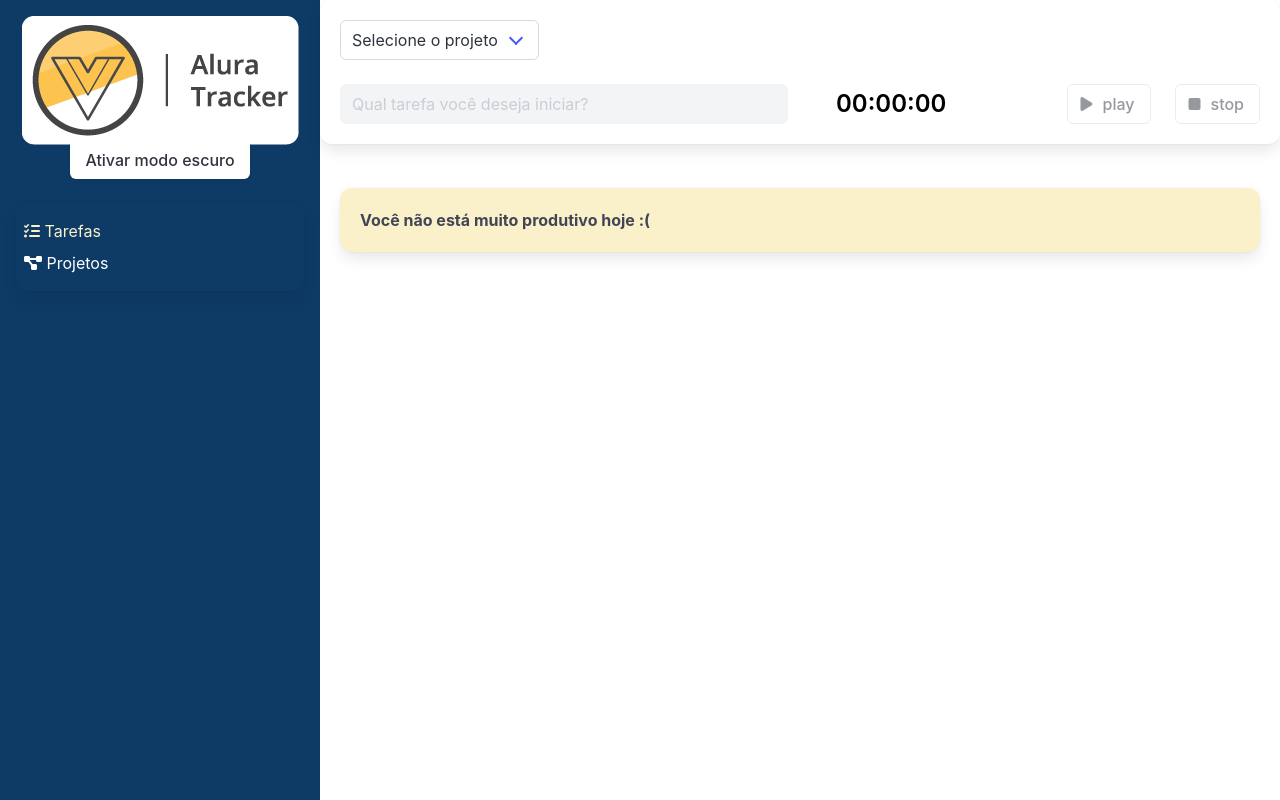
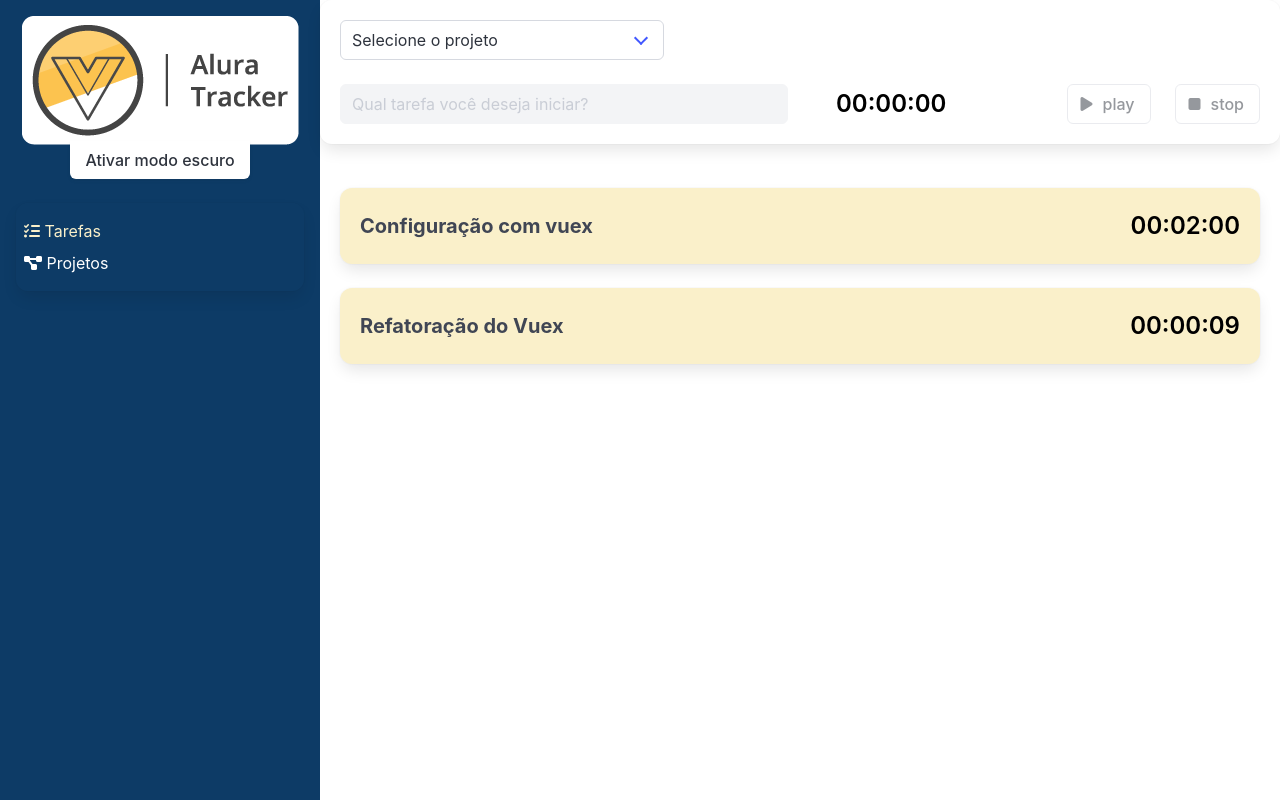
Before and after one commit to marcionavarro/aluravue, a Vue app in the folder alura-tracker/: page / in a window 1280 px wide. Built offline with nearby package versions, Linux system fonts and the light colour scheme; data requests are answered from the project's data file.

Commit message:
alura-tracker - Organizando a store

```diff
--- a/alura-tracker/db.json
+++ b/alura-tracker/db.json
@@ -8,5 +8,25 @@
       "id": 2,
       "nome": "Vuex  - Estudando e implementando"
     }
+  ],
+  "tarefas": [
+    {
+      "id": 1,
+      "duracaoEmSegundos": 120,
+      "descricao": "Configuração com vuex",
+      "projeto": {
+        "id": 1,
+        "nome": "Nova Tarefa"
+      }
+    },
+    {
+      "duracaoEmSegundos": 9,
+      "descricao": "Refatoração do Vuex",
+      "projeto": {
+        "id": 2,
+        "nome": "Vuex  - Estudando e implementando"
+      },
+      "id": 2
+    }
   ]
 }
--- a/alura-tracker/src/components/Formulario.vue
+++ b/alura-tracker/src/components/Formulario.vue
@@ -75,8 +75,9 @@ export default defineComponent({
     checarDescricao() {
       this.descricaoInvalida = this.descricao.length <= 5;
     },
-    checaProjeto(event: any) {
-      return event.target.value
+    checaProjeto(event: Event): boolean {
+      const input = event.target as HTMLInputElement | null;
+      return input?.value
         ? (this.projetoInvalido = false)
         : (this.projetoInvalido = true);
     },
@@ -84,7 +85,7 @@ export default defineComponent({
   setup() {
     const store = useStore(key);
     return {
-      projetos: computed(() => store.state.projetos),
+      projetos: computed(() => store.state.projeto.projetos),
     };
   },
 });
--- a/alura-tracker/src/components/Tarefa.vue
+++ b/alura-tracker/src/components/Tarefa.vue
@@ -1,11 +1,14 @@
 <template>
   <Box>
-    <div class="columns is-mobile">
+    <div
+      class="columns is-mobile clicavel"
+      @click="tarefaClicada"
+    >
       <div class="column is-size-7-mobile is-size-5-widescreen is-align-content-center">
         {{ tarefa.descricao }}
       </div>
       <div class="column is-size-7-mobile is-size-5-widescreen is-align-content-center">
-        {{ tarefa.projeto?.nome }}
+        {{ tarefa.projeto[0]?.nome }}
       </div>
       <div class="column is-align-content-center">
         <Cronometro :tempoEmSegundos="tarefa.duracaoEmSegundos" />
@@ -22,6 +25,7 @@ import Box from "./Box.vue";
 
 export default defineComponent({
   name: "Tarefa",
+  emits: ["aoTarefaClicada"],
   components: {
     Cronometro,
     Box,
@@ -32,5 +36,16 @@ export default defineComponent({
       required: true,
     },
   },
+  methods: {
+    tarefaClicada(): void {
+      this.$emit("aoTarefaClicada", this.tarefa);
+    },
+  },
 });
 </script>
+
+<style scoped>
+.clicavel {
+  cursor: pointer;
+}
+</style>
--- a/alura-tracker/src/interfaces/ITarefa.ts
+++ b/alura-tracker/src/interfaces/ITarefa.ts
@@ -1,6 +1,7 @@
 import IProjeto from './IProjeto';
 
 export default interface ITarefa {
+  id: number;
   duracaoEmSegundos: number;
   descricao: string;
   projeto: IProjeto[];
--- a/alura-tracker/src/store/index.ts
+++ b/alura-tracker/src/store/index.ts
@@ -1,41 +1,25 @@
 import { InjectionKey } from 'vue'
 import { createStore, Store, useStore as vuexUseStore } from "vuex";
-import IProjeto from "@/interfaces/IProjeto"
-import { ADICIONA_PROJETO, ALTERA_PROJETO, DEFINIR_PROJETOS, EXCLUIR_PROJETO, NOTIFICAR } from "@/store/tipo-mutacoes";
+import { NOTIFICAR } from "@/store/tipo-mutacoes";
 import { INotificacao } from '@/interfaces/INotificacao';
-import { ALTERAR_PROJETO, CADASTRAR_PROJETO, OBTER_PROJETOS, REMOVER_PROJETO } from './tipo-acoes';
-import http from '@/http/index';
+import { EstadoProjeto, projeto } from './modulos/projeto';
+import { EstadoTarefa, tarefa } from './modulos/tarefa';
 
-interface Estado {
-    projetos: IProjeto[]
-    notificacoes: INotificacao[]
+export interface Estado {
+    projeto: EstadoProjeto;
+    tarefa: EstadoTarefa;
+    notificacoes: INotificacao[];
 }
 
 export const key: InjectionKey<Store<Estado>> = Symbol()
 
 export const store = createStore<Estado>({
     state: {
-        projetos: [],
+        projeto: { projetos: [] },
+        tarefa: { tarefas: [] },
         notificacoes: []
     },
     mutations: {
-        [ADICIONA_PROJETO](state, nomdeDoProjeto: string) {
-            const projeto = {
-                id: new Date().toISOString(),
-                nome: nomdeDoProjeto
-            } as IProjeto
-            state.projetos.push(projeto)
-        },
-        [ALTERA_PROJETO](state, projeto: IProjeto) {
-            const index = state.projetos.findIndex(proj => proj.id === projeto.id)
-            state.projetos[index] = projeto;
-        },
-        [EXCLUIR_PROJETO](state, id: string) {
-            state.projetos = state.projetos.filter(proj => proj.id !== id)
-        },
-        [DEFINIR_PROJETOS](state, projetos: IProjeto[]) {
-            state.projetos = projetos
-        },
         [NOTIFICAR](state, novaNotificacao: INotificacao) {
             novaNotificacao.id = new Date().getTime()
             state.notificacoes.push(novaNotificacao)
@@ -45,23 +29,10 @@ export const store = createStore<Estado>({
             }, 3000)
         }
     },
-    actions: {
-        [OBTER_PROJETOS]({ commit }) {
-            http.get('projetos')
-                .then(resposta => commit(DEFINIR_PROJETOS, resposta.data))
-        },
-        [CADASTRAR_PROJETO](contexto, nomeDoProjeto: string) {
-            return http.post('/projetos', {
-                nome: nomeDoProjeto
-            })
-        },
-        [ALTERAR_PROJETO](contexto, projeto: IProjeto) {
-            return http.put(`/projetos/${projeto.id}`, projeto)
-        },
-        [REMOVER_PROJETO]({ commit }, id: string) {
-            return http.delete(`/projetos/${id}`)
-                .then(() => commit(EXCLUIR_PROJETO, id))
-        }
+    actions: {},
+    modules: {
+        projeto,
+        tarefa
     }
 })
 
--- /dev/null
+++ b/alura-tracker/src/store/modulos/projeto/index.ts
@@ -0,0 +1,50 @@
+import http from '@/http/index';
+import IProjeto from '@/interfaces/IProjeto';
+import { Estado } from '@/store';
+import { ALTERAR_PROJETO, CADASTRAR_PROJETO, OBTER_PROJETOS, REMOVER_PROJETO } from '@/store/tipo-acoes';
+import { ADICIONA_PROJETO, ALTERA_PROJETO, DEFINIR_PROJETOS, EXCLUIR_PROJETO } from '@/store/tipo-mutacoes';
+import { Module } from 'vuex';
+
+export interface EstadoProjeto {
+  projetos: IProjeto[]
+}
+
+export const projeto: Module<EstadoProjeto, Estado> = {
+  mutations: {
+    [ADICIONA_PROJETO](state, nomdeDoProjeto: string) {
+      const projeto = {
+        id: new Date().toISOString(),
+        nome: nomdeDoProjeto
+      } as IProjeto
+      state.projetos.push(projeto)
+    },
+    [ALTERA_PROJETO](state, projeto: IProjeto) {
+      const index = state.projetos.findIndex(proj => proj.id === projeto.id)
+      state.projetos[index] = projeto;
+    },
+    [EXCLUIR_PROJETO](state, id: string) {
+      state.projetos = state.projetos.filter(proj => proj.id !== id)
+    },
+    [DEFINIR_PROJETOS](state, projetos: IProjeto[]) {
+      state.projetos = projetos
+    },
+  },
+  actions: {
+    [OBTER_PROJETOS]({ commit }) {
+      http.get('projetos')
+        .then(resposta => commit(DEFINIR_PROJETOS, resposta.data))
+    },
+    [CADASTRAR_PROJETO](contexto, nomeDoProjeto: string) {
+      return http.post('/projetos', {
+        nome: nomeDoProjeto
+      })
+    },
+    [ALTERAR_PROJETO](contexto, projeto: IProjeto) {
+      return http.put(`/projetos/${projeto.id}`, projeto)
+    },
+    [REMOVER_PROJETO]({ commit }, id: string) {
+      return http.delete(`/projetos/${id}`)
+        .then(() => commit(EXCLUIR_PROJETO, id))
+    },
+  }
+}
--- /dev/null
+++ b/alura-tracker/src/store/modulos/tarefa/index.ts
@@ -0,0 +1,46 @@
+import http from '@/http/index';
+import ITarefa from "@/interfaces/ITarefa";
+import { Estado } from "@/store";
+import { ALTERAR_TAREFA, CADASTRAR_TAREFA, OBTER_TAREFAS, REMOVER_TAREFA } from "@/store/tipo-acoes";
+import { ADICIONA_TAREFA, ALTERA_TAREFA, DEFINIR_TAREFAS, EXCLUIR_TAREFA } from "@/store/tipo-mutacoes";
+import { Module } from "vuex";
+
+export interface EstadoTarefa {
+  tarefas: ITarefa[]
+}
+
+export const tarefa: Module<EstadoTarefa, Estado> = {
+  mutations: {
+    [DEFINIR_TAREFAS](state, tarefas: ITarefa[]) {
+      state.tarefas = tarefas
+    },
+    [ADICIONA_TAREFA](state, tarefa: ITarefa) {
+      state.tarefas.push(tarefa)
+    },
+    [ALTERA_TAREFA](state, tarefa: ITarefa) {
+      const index = state.tarefas.findIndex(t => t.id == tarefa.id)
+      state.tarefas[index] = tarefa;
+    },
+    [EXCLUIR_TAREFA](state, id: number) {
+      state.tarefas = state.tarefas.filter(t => t.id !== id)
+    },
+  },
+  actions: {
+    [OBTER_TAREFAS]({ commit }) {
+      http.get('tarefas')
+        .then(resposta => commit(DEFINIR_TAREFAS, resposta.data))
+    },
+    [CADASTRAR_TAREFA]({ commit }, tarefa: ITarefa) {
+      return http.post('/tarefas', tarefa)
+        .then(resposta => commit(ADICIONA_TAREFA, resposta.data))
+    },
+    [ALTERAR_TAREFA]({ commit }, tarefa: ITarefa) {
+      return http.put(`/tarefas/${tarefa.id}`, tarefa)
+        .then(() => commit(ALTERAR_TAREFA, tarefa))
+    },
+    [REMOVER_TAREFA]({ commit }, id: string) {
+      return http.delete(`/tarefas/${id}`)
+        .then(() => commit(EXCLUIR_TAREFA, id))
+    },
+  },
+}
--- a/alura-tracker/src/store/tipo-acoes.ts
+++ b/alura-tracker/src/store/tipo-acoes.ts
@@ -2,3 +2,8 @@ export const OBTER_PROJETOS = "OBTER_PROJETOS"
 export const CADASTRAR_PROJETO = "CADASTRAR_PROJETO"
 export const ALTERAR_PROJETO = "ALTERAR_PROJETO"
 export const REMOVER_PROJETO = "REMOVER_PROJETO"
+
+export const OBTER_TAREFAS = "OBTER_TAREFAS"
+export const CADASTRAR_TAREFA = "CADASTRAR_TAREFA"
+export const ALTERAR_TAREFA = "ALTERAR_TAREFA"
+export const REMOVER_TAREFA = "REMOVER_TAREFA"
--- a/alura-tracker/src/store/tipo-mutacoes.ts
+++ b/alura-tracker/src/store/tipo-mutacoes.ts
@@ -4,3 +4,8 @@ export const EXCLUIR_PROJETO = 'EXCLUIR_PROJETO'
 export const DEFINIR_PROJETOS = 'DEFINIR_PROJETOS'
 
 export const NOTIFICAR = 'NOTIFICAR'
+
+export const DEFINIR_TAREFAS = 'DEFINIR_TAREFAS'
+export const ADICIONA_TAREFA = 'ADICIONA_TAREFA'
+export const ALTERA_TAREFA = 'ALTERA_TAREFA'
+export const EXCLUIR_TAREFA = 'EXCLUIR_TAREFA'
--- a/alura-tracker/src/views/Projetos/Formulario.vue
+++ b/alura-tracker/src/views/Projetos/Formulario.vue
@@ -52,7 +52,7 @@ export default defineComponent({
   },
   mounted() {
     if (this.id) {
-      const projeto = this.store.state.projetos.find(
+      const projeto = this.store.state.projeto.projetos.find(
         (proj) => proj.id == this.id
       );
       this.nomeDoProjeto = projeto?.nome || "";
@@ -108,7 +108,7 @@ export default defineComponent({
       this.projetoInvalido = this.nomeDoProjeto.length <= 5;
     },
     existeNomeDoProjeto() {
-      return this.store.state.projetos.filter(
+      return this.store.state.projeto.projetos.filter(
         (p) => p.nome === this.nomeDoProjeto
       );
     },
--- a/alura-tracker/src/views/Projetos/Lista.vue
+++ b/alura-tracker/src/views/Projetos/Lista.vue
@@ -63,7 +63,7 @@ export default defineComponent({
     const store = useStore();
     store.dispatch(OBTER_PROJETOS);
     return {
-      projetos: computed(() => store.state.projetos),
+      projetos: computed(() => store.state.projeto.projetos),
       store,
     };
   },
--- a/alura-tracker/src/views/Tarefas.vue
+++ b/alura-tracker/src/views/Tarefas.vue
@@ -5,19 +5,83 @@
       v-for="(tarefa, index) in tarefas"
       :key="index"
       :tarefa="tarefa"
+      @aoTarefaClicada="selecionarTarefa"
     />
     <Box v-if="listaEstaVazia">
       Você não está muito produtivo hoje :(
     </Box>
   </div>
+  <div
+    v-if="tarefaSelecionada"
+    class="modal"
+    :class="{ 'is-active': tarefaSelecionada }"
+  >
+    <div class="modal-background"></div>
+    <div class="modal-card">
+      <header class="modal-card-head">
+        <p class="modal-card-title">Editando uma tarefa</p>
+        <button
+          v-if="!checarTarefaSelecionada"
+          class="delete"
+          aria-label="close"
+          @click="fecharModal"
+        ></button>
+      </header>
+      <section class="modal-card-body">
+        <div class="field">
+          <label
+            for="descricaoDaTarefa"
+            class="label"
+          >
+            Descrição
+          </label>
+          <input
+            type="text"
+            class="input"
+            id="descricaoDaTarefaSelecionada"
+            v-model="tarefaSelecionada.descricao"
+          />
+        </div>
+      </section>
+      <footer class="modal-card-foot is-flex is-justify-content-space-between">
+        <div>
+          <button
+            @click="alterarTarefa"
+            class="button is-success mr-5"
+            :disabled="checarTarefaSelecionada"
+          >Salvar alterações</button>
+          <button
+            v-if="!checarTarefaSelecionada"
+            @click="fecharModal"
+            class="button"
+          >Cancelar</button>
+        </div>
+        <div>
+          <button
+            @click="deletarTarefa(tarefaSelecionada.id)"
+            class="button is-danger"
+          >Deletar Tarefa</button>
+        </div>
+
+      </footer>
+    </div>
+  </div>
 </template>
 
 <script lang="ts">
-import { defineComponent } from "vue";
+import { computed, defineComponent } from "vue";
 import ITarefa from "./../interfaces/ITarefa";
 import Formulario from "./../components/Formulario.vue";
 import Tarefa from "./../components/Tarefa.vue";
 import Box from "./../components/Box.vue";
+import { useStore } from "@/store";
+import {
+  ALTERAR_TAREFA,
+  CADASTRAR_TAREFA,
+  OBTER_PROJETOS,
+  OBTER_TAREFAS,
+  REMOVER_TAREFA,
+} from "@/store/tipo-acoes";
 
 export default defineComponent({
   name: "App",
@@ -28,18 +92,45 @@ export default defineComponent({
   },
   data() {
     return {
-      tarefas: [] as ITarefa[],
+      tarefaSelecionada: null as ITarefa | null,
     };
   },
   computed: {
     listaEstaVazia(): boolean {
-      return this.tarefas.length === 0;
+      return this.tarefas && this.tarefas.length === 0;
+    },
+    checarTarefaSelecionada(): boolean | undefined {
+      const descricao = this.tarefaSelecionada?.descricao;
+      return !descricao || descricao?.length < 5 ? true : false;
     },
   },
   methods: {
-    salvarTarefa(tarefa: ITarefa) {
-      this.tarefas.push(tarefa);
+    salvarTarefa(tarefa: ITarefa): void {
+      this.store.dispatch(CADASTRAR_TAREFA, tarefa);
     },
+    selecionarTarefa(tarefa: ITarefa) {
+      this.tarefaSelecionada = tarefa;
+    },
+    fecharModal() {
+      this.tarefaSelecionada = null;
+    },
+    alterarTarefa() {
+      this.store
+        .dispatch(ALTERAR_TAREFA, this.tarefaSelecionada)
+        .then(() => this.fecharModal());
+    },
+    deletarTarefa(id: number): void {
+      this.store.dispatch(REMOVER_TAREFA, id).then(() => this.fecharModal());
+    },
+  },
+  setup() {
+    const store = useStore();
+    store.dispatch(OBTER_TAREFAS);
+    store.dispatch(OBTER_PROJETOS);
+    return {
+      tarefas: computed(() => store.state.tarefa.tarefas),
+      store,
+    };
   },
 });
 </script>
```
